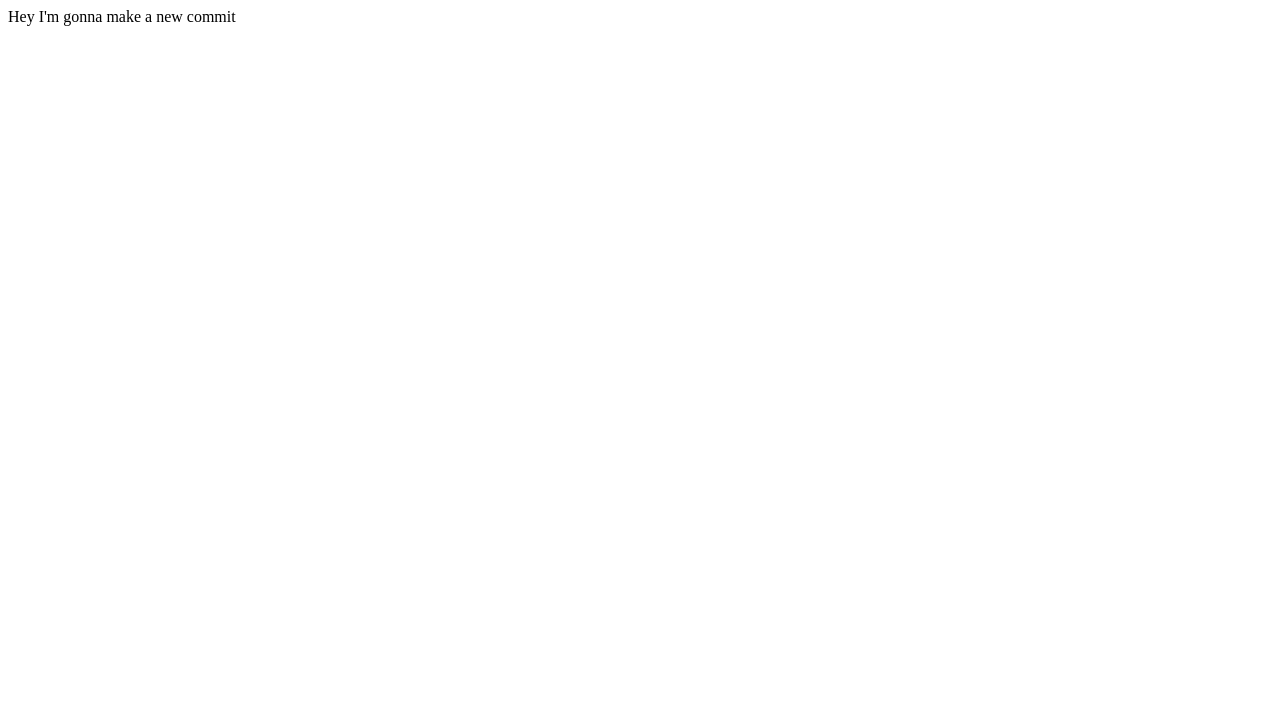
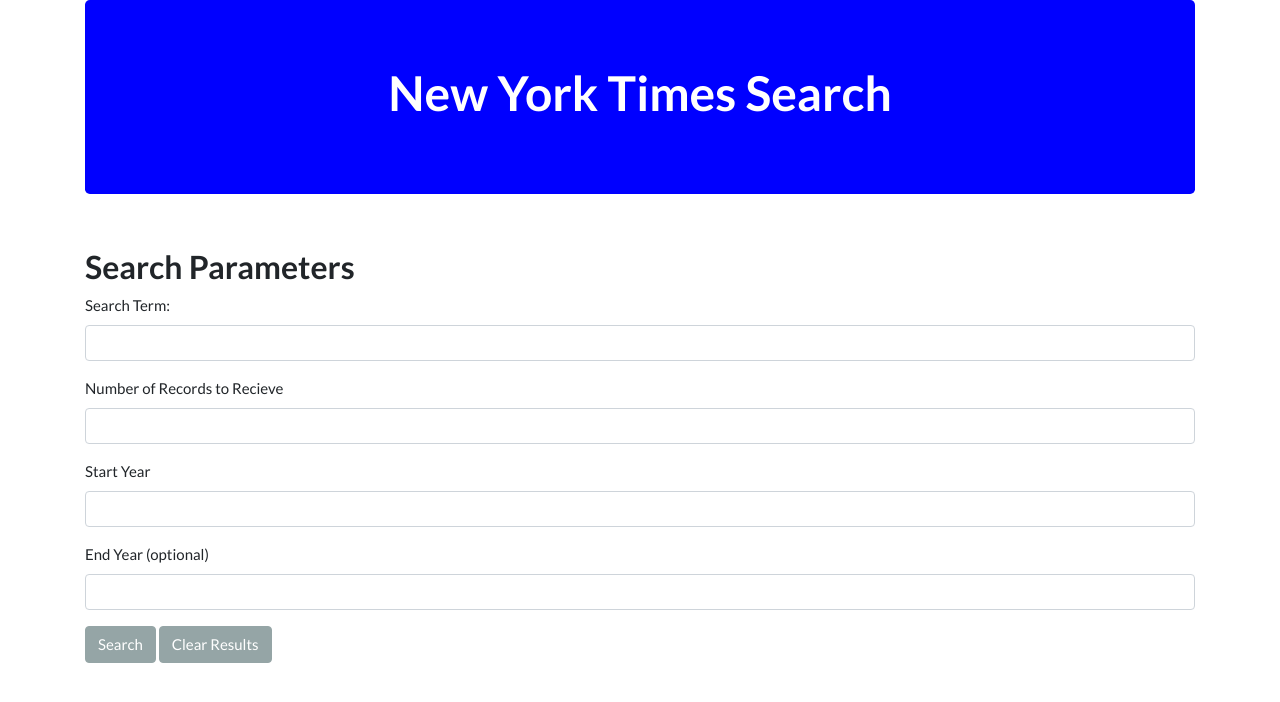
Before and after one commit to davidz2018/NYT, a plain HTML site: page index.html in a window 1280 px wide. Drawn offline with nearby package versions, Linux system fonts and the light colour scheme; a small style sheet from the web is missing.

Commit message:
updated html file with first form filled

```diff
--- a/index.html
+++ b/index.html
@@ -1 +1,68 @@
-Hey I'm gonna make a new commit
+<!DOCTYPE html>
+<html lang="en">
+<head>
+   <meta charset="UTF-8">
+   <meta name="viewport" content="width=device-width, initial-scale=1.0">
+   <meta http-equiv="X-UA-Compatible" content="ie=edge">
+   <title>NYT Project</title>
+
+<!-- Bootstrap CSS -->
+<link rel="stylesheet" href="https://maxcdn.bootstrapcdn.com/bootstrap/4.0.0/css/bootstrap.min.css" integrity="sha384-1q8mTJOASx8j1Au+a5WDVnPi2lkFfwwEAa8hDDdjZlpLegxhjVME1fgjWPGmkzs7" crossorigin="anonymous">
+
+<link rel="stylesheet" href="https://maxcdn.bootstrapcdn.com/bootswatch/4.0.0/flatly/bootstrap.min.css">
+
+</head>
+<body>
+
+<!-- Main  Search -->
+<div class="container">
+
+<!-- Jumbotron for Title -->
+<div class="jumbotron" style="background-color:blue ; color: white;">
+   <h1 class="text-center"><strong>New York Times Search</strong></h1>
+</div>
+
+<!-- Row for Searching New York Times -->
+<div class="row">
+   <div class="col-sm-12">
+   <br>
+       <!-- search parameters -->
+       <div class="panel panel-primary">
+           <div class="panel-heading">
+               <h3 class="panel-title"><strong><i class="fa  fa-list-alt"></i>Search Parameters</strong></h3>
+           </div>
+           <div class="panel-body">
+
+               <!-- HTML Form -->
+               <form role="form">
+
+                   <!-- text box for search term-->
+                 <div class="form-group">
+                   <label for="search">Search Term:</label>
+                   <input type="text" class="form-control" id="searchTerm">
+                 </div>
+
+                 <div class="form-group">
+                    <label for="search">Number of Records to Recieve</label>
+                    <input type="text" class="form-control" id="numrecord">
+                  </div>
+
+                  <div class="form-group">
+                    <label for="search">Start Year</label>
+                    <input type="text" class="form-control" id="startYear">
+                  </div>
+
+                  <div class="form-group">
+                    <label for="search">End Year (optional)</label>
+                    <input type="text" class="form-control" id="endYear">
+                  </div>
+                  <button type="button" class="btn btn-secondary">Search</button>
+                  <button type="button" class="btn btn-secondary">Clear Results</button>
+                  </form>
+
+                  <form role="secondform">
+
+                  </form>
+
+</body>
+</html>
```
